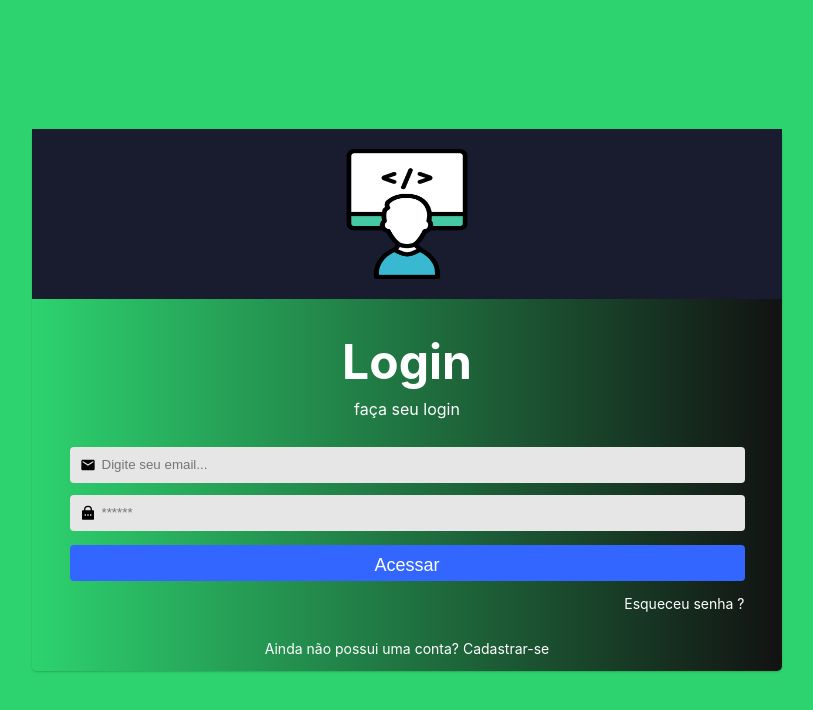
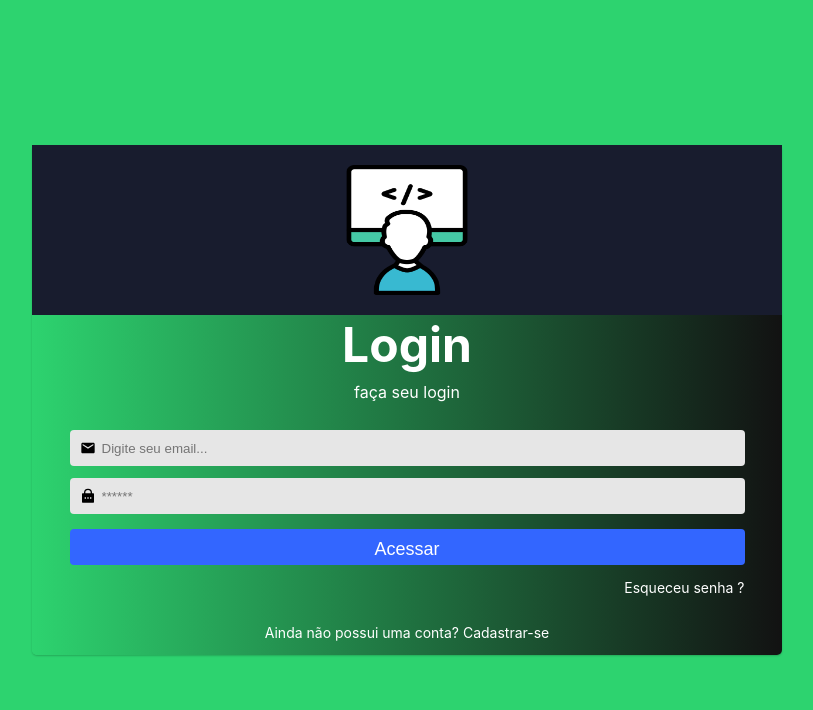
Before and after one commit to JuniorMathias/Exams-Test, a React (Create React App) app: page / in a window 1280 px wide. Shown: the top 710 px of the page, without its empty margins (233-1046 px from the left). Built offline with nearby package versions, Linux system fonts and the light colour scheme; no server answers; the HTML template or start-up script is replaced by a standard one.

Commit message:
writing some of test page

```diff
--- a/src/index.css
+++ b/src/index.css
@@ -1,3 +1,7 @@
+* {
+  margin: 0;
+  padding: 0;
+}
 body {
   margin: 0;
   font-family: -apple-system, BlinkMacSystemFont, 'Segoe UI', 'Roboto', 'Oxygen',
--- a/src/pages/AdsTest/index.jsx
+++ b/src/pages/AdsTest/index.jsx
@@ -7,10 +7,9 @@ export default function AdsTest(){
   return(
   <>
   <S.Container>
-  <S.Content>
-
+    <S.Content>
+      olá mundo
     </S.Content>
-
   </S.Container>
   </>
   )
--- a/src/pages/RedesTest/index.jsx
+++ b/src/pages/RedesTest/index.jsx
@@ -7,7 +7,7 @@ export default function RedesTest(){
   return(
   <>
   <S.Container>
-  <S.Content>
+    <S.Content>
 
     </S.Content>
 
```
Also changed, not shown: src/components/NavBar/QuizAds/index.jsx (added).
